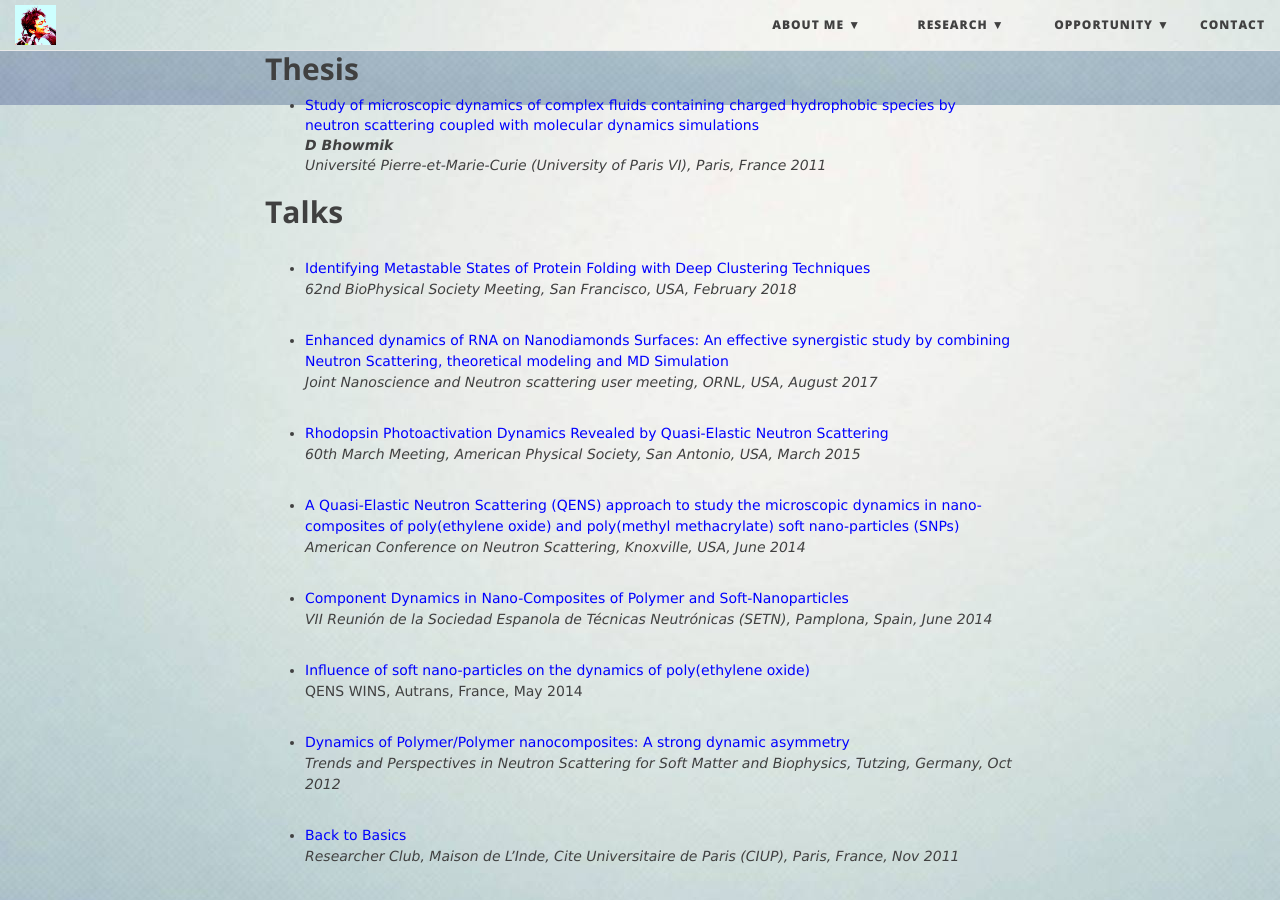
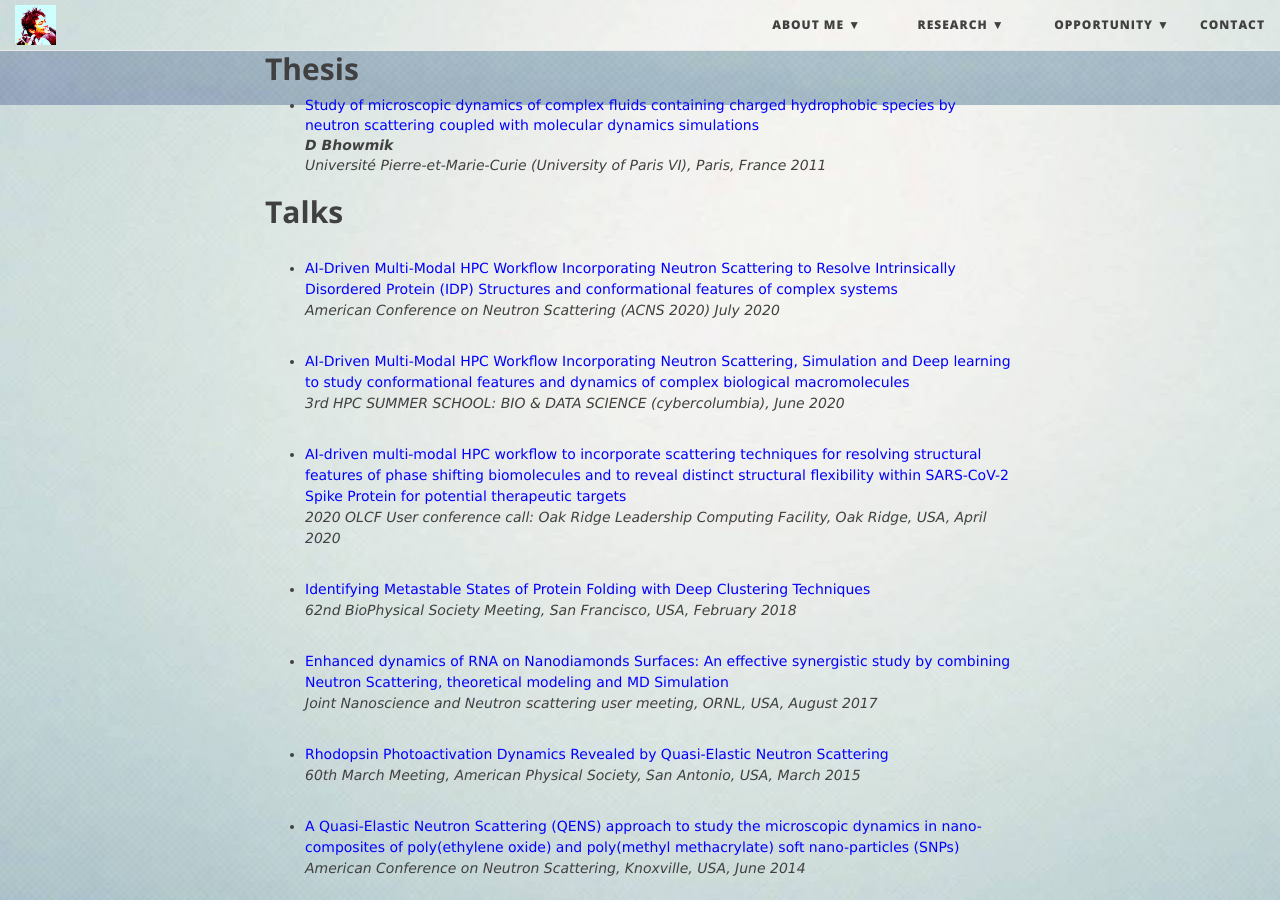
Before and after one commit to debsindhu/debsindhu.github.io, a Jekyll site: the page built from publication.md, in a window 1280 px wide and 900 px high, scrolled down 6321 px. Built offline with Jekyll 4.4.1, drawn with Linux system fonts in a browser that asks for light colours; nearby versions of some CDN libraries.

Commit message:
Update publication.md

```diff
--- a/publication.md
+++ b/publication.md
@@ -224,6 +224,15 @@ ___D Bhowmik__
 Université Pierre-et-Marie-Curie (University of Paris VI), Paris, France	2011_
 
 ## **Talks**
+- <span style="color:blue">AI-Driven Multi-Modal HPC Workflow Incorporating Neutron Scattering to Resolve Intrinsically Disordered Protein (IDP) Structures and conformational features of complex systems</span>
+_American Conference on Neutron Scattering (ACNS 2020) July 2020_
+
+- <span style="color:blue">AI-Driven Multi-Modal HPC Workflow Incorporating Neutron Scattering, Simulation and Deep learning to study conformational features and dynamics of complex biological macromolecules</span>
+_3rd HPC SUMMER SCHOOL:	BIO & DATA SCIENCE (cybercolumbia), June 2020_
+
+- <span style="color:blue">AI-driven multi-modal HPC workflow to incorporate scattering techniques for resolving structural features of phase shifting biomolecules and to reveal distinct structural flexibility within SARS-CoV-2 Spike Protein for potential therapeutic targets</span>
+_2020 OLCF User conference call: Oak Ridge Leadership Computing Facility, Oak Ridge, USA, April 2020_
+
 - <span style="color:blue">Identifying Metastable States of Protein Folding with Deep Clustering Techniques</span>
 _62nd BioPhysical Society Meeting, San Francisco, USA, February 2018_
 
```
